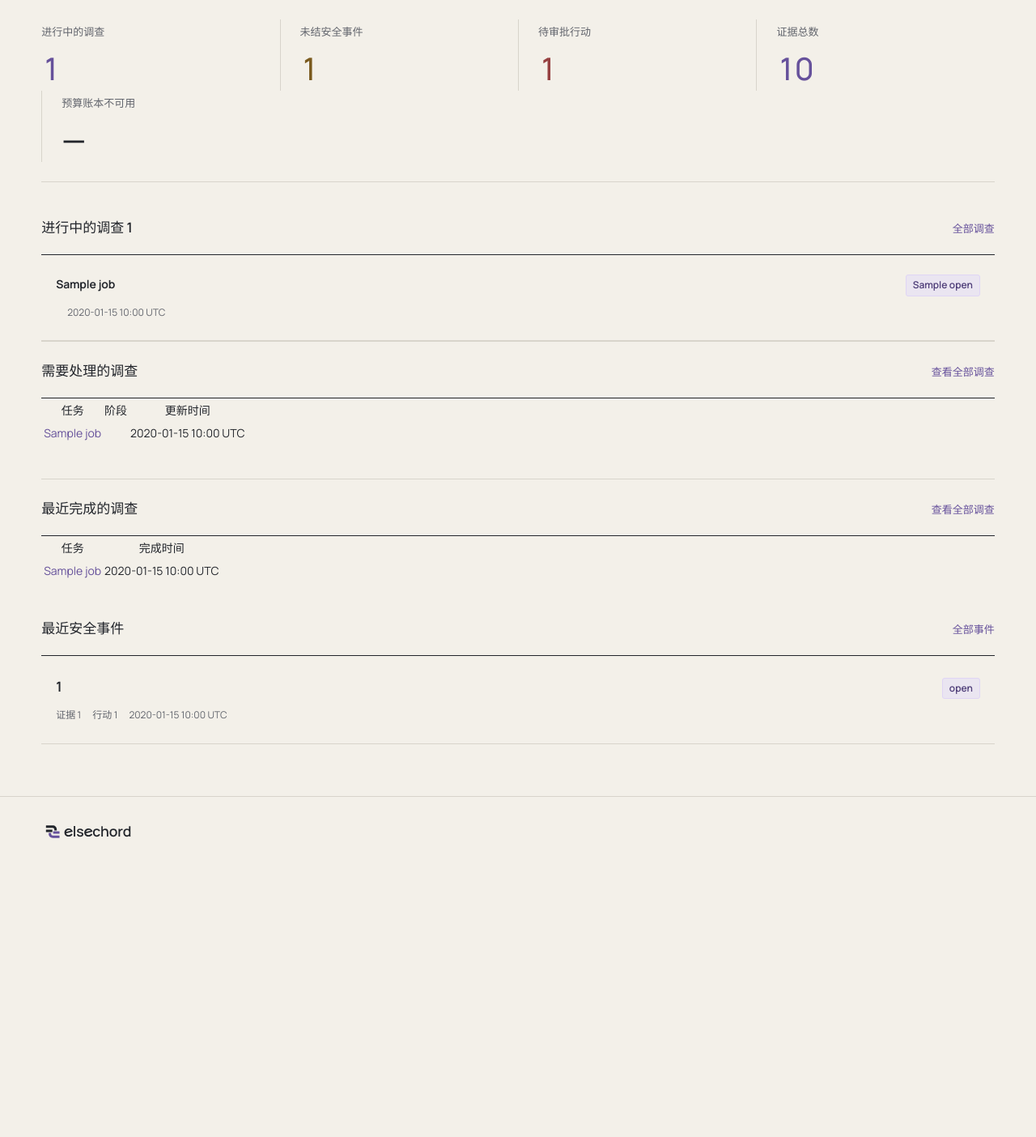
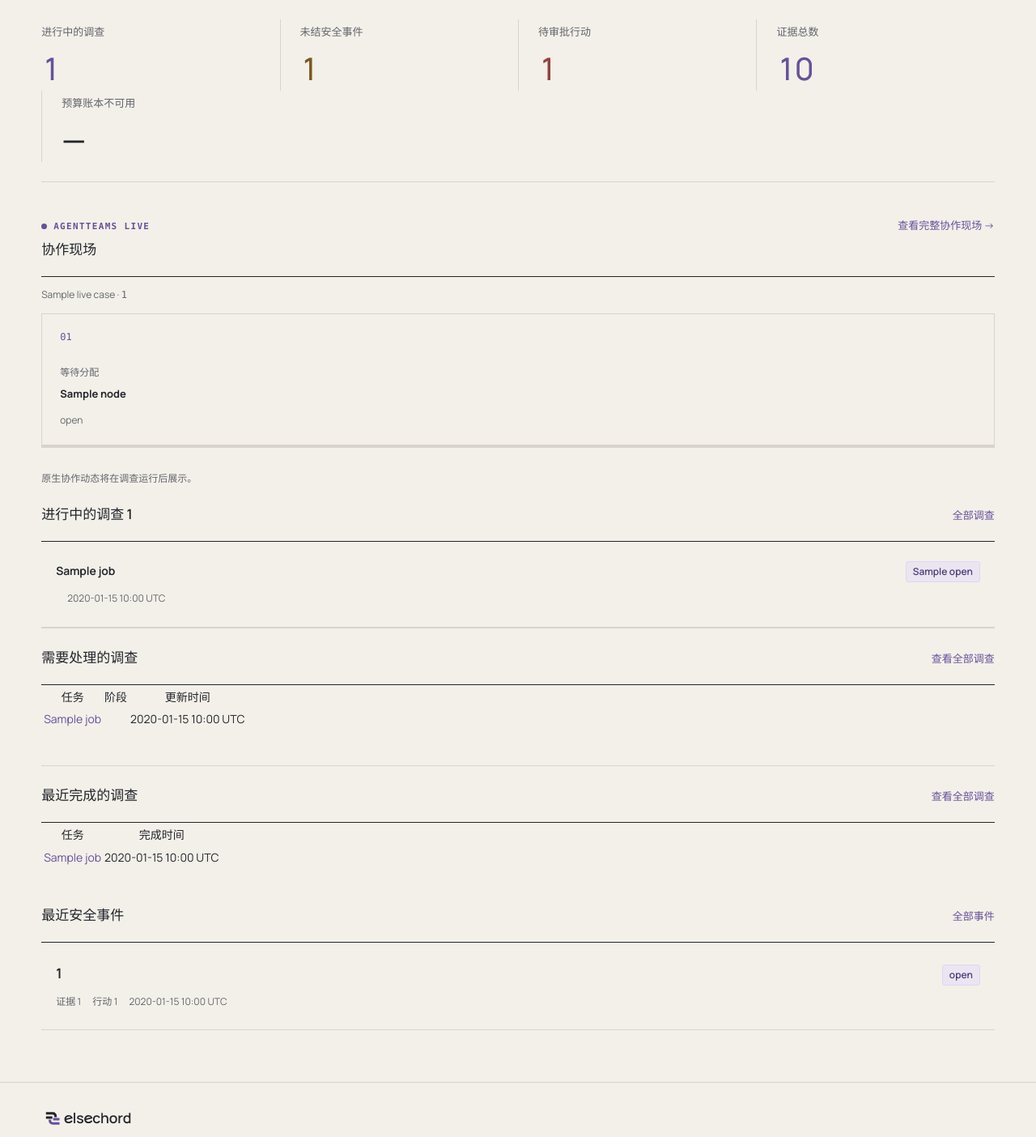
Before and after one commit to elsechord/CyberGuard, a FastAPI app: template services/operations-console/app/templates/overview.html in a window 1280 px wide. Shown: the part 202-1606 px from the top of the page at 81% size. Before the commit the page ends 1237 px from the top, so only its background shows below. Run offline with FastAPI, Linux system fonts and the light colour scheme; the template is opened without the code that fills it: most values are stand-ins (such as "Sample title", 1, 10 or a date in 2020); parts of the project's set-up code (start-up, migrations or seed data) failed here and were passed over.

Commit message:
Surface AgentTeams collaboration snapshot on the workbench
The overview page now leads with a compact AGENTTEAMS LIVE section:
per-agent task states and the latest native room activity for the most
recent investigation, with a direct link into the full collaboration
view. Judges no longer need to know where to click to see the agents
work.

```diff
--- a/services/operations-console/app/pages.py
+++ b/services/operations-console/app/pages.py
@@ -225,7 +225,18 @@ def overview(request: Request):
     evidence_total = sum(int(item.get("evidence_count") or 0) for item in incidents)
     pending = _safe(lambda: len(clients.executor_pending_proposals()), 0)
     usage = _safe(clients.usage_summary, {"available": False})
-    return render(request, "overview.html", principal=None,
+    live_case = None
+    for item in list(active_jobs) + list(completed_jobs):
+        runtime = item.get("runtime") or {}
+        nodes = (runtime.get("workflow") or {}).get("nodes") or []
+        if not nodes:
+            continue
+        activity = runtime.get("room_activity") or []
+        live_case = {"id": item["id"], "title": item["title"],
+                     "status": item["status"], "nodes": nodes,
+                     "messages": activity[-4:]}
+        break
+    return render(request, "overview.html", principal=None, live_case=live_case,
                   incidents=incidents[:10], open_count=open_count,
                   pending_count=pending, evidence_total=evidence_total,
                   usage=usage, upstream_ok=bool(config.gateway_url()),
--- a/services/operations-console/app/static/app.css
+++ b/services/operations-console/app/static/app.css
@@ -354,3 +354,11 @@ dl.kv { margin: 0; }
   @keyframes surface-enter { from { opacity: .7; transform: translateY(4px); } to { opacity: 1; transform: translateY(0); } }
   .page-head, .auth-card { animation: surface-enter .24s ease-out both; }
 }
+
+/* Homepage collaboration snapshot */
+.live-collaboration .agent-task-flow.compact { margin-top: 10px; }
+.live-collaboration .agent-task h3 { font-size: 13px; }
+.room-stream.compact { margin-top: 18px; padding-top: 12px; }
+.room-stream.compact ol { display: grid; grid-template-columns: repeat(auto-fit, minmax(min(100%, 340px), 1fr)); gap: 8px 22px; }
+.room-stream.compact .room-message { align-items: flex-start; }
+.room-stream.compact .room-message p { font-size: 12.5px; }
--- /dev/null
+++ b/services/operations-console/app/templates/_live_collaboration.html
@@ -0,0 +1,35 @@
+{% if live_case %}
+<section class="section live-collaboration">
+  <div class="section-head">
+    <div>
+      <p class="live-kicker"><span class="live-dot"></span> AGENTTEAMS LIVE</p>
+      <h2>协作现场</h2>
+    </div>
+    <a href="/investigations/{{ live_case.id }}">查看完整协作现场 →</a>
+  </div>
+  <p class="hint">{{ live_case.title }} · <span class="mono">{{ live_case.id }}</span></p>
+  <div class="agent-task-flow compact">
+    {% for node in live_case.nodes %}
+    <article class="agent-task agent-task-{{ node.status }}"><div class="agent-task-index">{{ '%02d'|format(loop.index) }}</div><div>
+      <p class="agent-task-owner">{{ ('取证 Agent' if 'investigator' in (node.assignee or '') else '复核 Agent' if 'verifier' in (node.assignee or '') else '规划 Agent' if 'planner' in (node.assignee or '') else (node.assignee or '等待分配')) }}</p>
+      <h3>{{ (node.name or node.id)|truncate(42) }}</h3>
+      <p class="agent-task-state">{{ {'pending':'待开始','delegated':'已委派','in-progress':'进行中','completed':'已完成','revision':'待修改','blocked':'受阻'}.get(node.status, node.status) }}</p>
+    </div></article>
+    {% endfor %}
+  </div>
+  {% if live_case.messages %}
+  <div class="room-stream compact">
+    <div class="room-stream-head"><h3>原生协作动态</h3><span>最近 {{ live_case.messages|length }} 条</span></div>
+    <ol>
+      {% for m in live_case.messages %}
+      <li class="room-message room-message-{{ m.kind }}"><div class="room-avatar">{{ m.initial }}</div><div>
+        <p class="room-byline"><strong>{{ m.actor }}</strong></p><p>{{ m.body }}</p>
+      </div></li>
+      {% endfor %}
+    </ol>
+  </div>
+  {% else %}
+  <p class="hint">原生协作动态将在调查运行后展示。</p>
+  {% endif %}
+</section>
+{% endif %}
--- a/services/operations-console/app/templates/overview.html
+++ b/services/operations-console/app/templates/overview.html
@@ -32,6 +32,7 @@
   </div>
 </div>
 
+{% include "_live_collaboration.html" %}
 {% include "_active_investigations.html" %}
 {% include "_failed_investigations.html" %}
 {% include "_completed_investigations.html" %}
```
